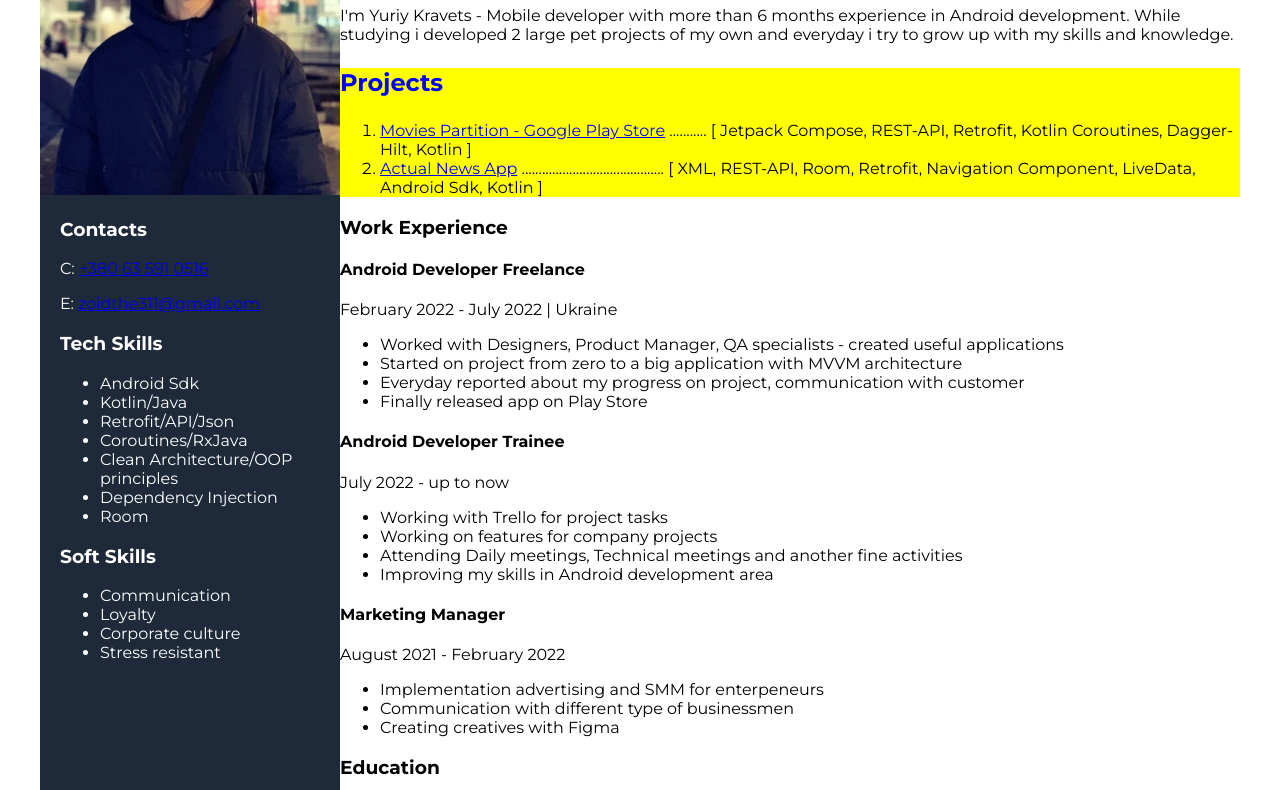
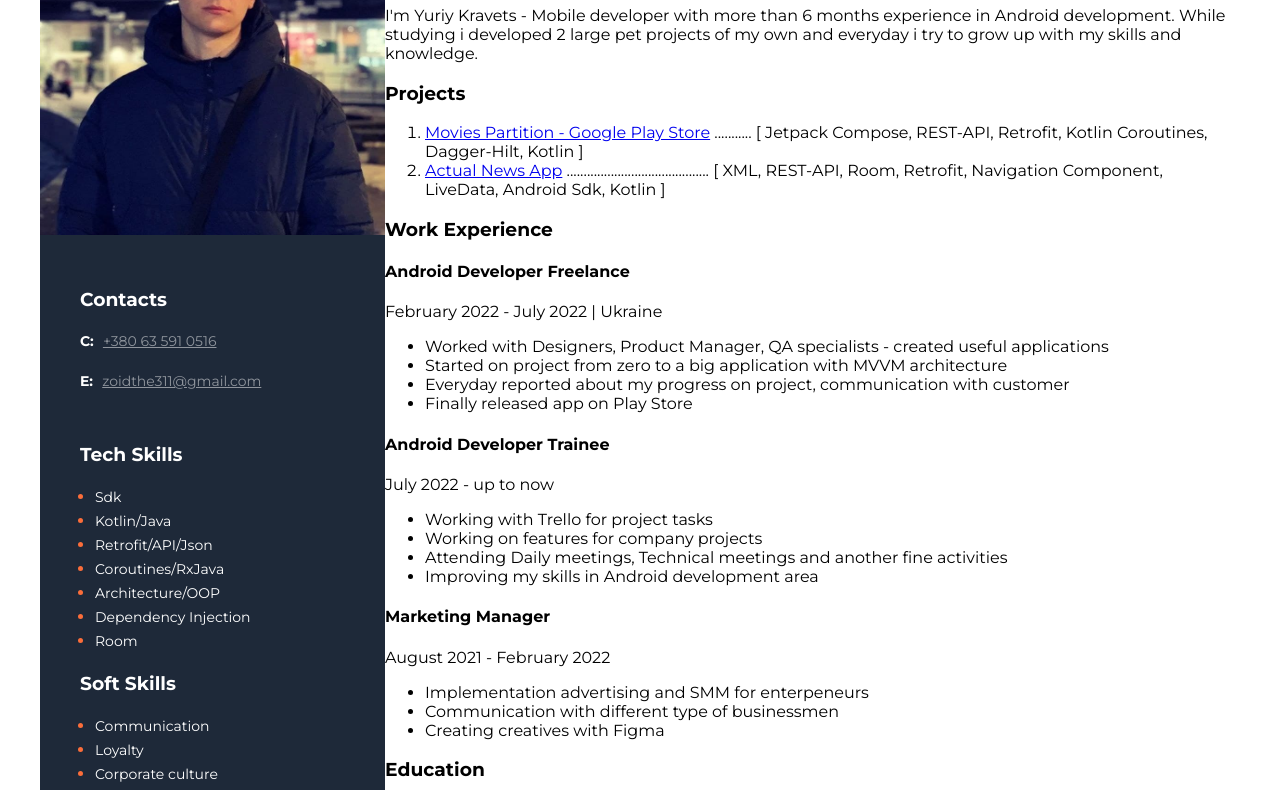
Before and after one commit to yuriycode/Resume, a plain HTML site: page index.html in a window 1280 px wide. Shown: the part 133-923 px from the top of the page. Drawn offline with Linux system fonts and the light colour scheme.

Commit message:
sidebar-update

```diff
--- a/index.html
+++ b/index.html
@@ -112,7 +112,7 @@
     <aside class="side-bar">
 
         <!--Image-->
-        <img src="img/resume_photo.jpg" alt="user photo"
+        <img src="img/resume_photo.jpg" alt="user photo" class="photo"
         height="320dp", width="300dp">
 
         <!--Contacts-->
@@ -121,11 +121,13 @@
 
             <div>
                 <p>
-                    C: <a href="tel:+380635910516">+380 63 591 0516</a>
+                    <span class="contact-type"> C:</span>
+                    <a href="tel:+380635910516" class="contact-link">+380 63 591 0516</a>
                 </p>
 
                 <p>
-                    E: <a href="mailto:zoidthe311@gmail.com">zoidthe311@gmail.com</a>
+                    <span class="contact-type"> E:</span>
+                    <a href="mailto:zoidthe311@gmail.com" class="contact-link">zoidthe311@gmail.com</a>
                 </p>
 
             </div>
@@ -134,25 +136,25 @@
         <!--Tech skills-->
         <div class="tech-skills">
         <h3>Tech Skills</h3>
-        <ul>
-            <li>Android Sdk</li>
-            <li>Kotlin/Java</li>
-            <li>Retrofit/API/Json</li>
-            <li>Coroutines/RxJava</li>
-            <li>Clean Architecture/OOP principles</li>
-            <li>Dependency Injection</li>
-            <li>Room</li>
+        <ul class="tech-skills-list">
+            <li class="tech-skills-item"><span class="tech-skills-txt">Sdk</span></li>
+            <li class="tech-skills-item"><span class="tech-skills-txt">Kotlin/Java</span></li>
+            <li class="tech-skills-item"><span class="tech-skills-txt">Retrofit/API/Json</span></li>
+            <li class="tech-skills-item"><span class="tech-skills-txt">Coroutines/RxJava</span></li>
+            <li class="tech-skills-item"><span class="tech-skills-txt">Architecture/OOP</span></li>
+            <li class="tech-skills-item"><span class="tech-skills-txt">Dependency Injection</span></li>
+            <li class="tech-skills-item"><span class="tech-skills-txt">Room</span></li>
         </ul>
     </div>
 
         <!--Soft skills-->
         <div class="soft-skills">
         <h3>Soft Skills</h3>
-        <ul>
-            <li>Communication</li>
-            <li>Loyalty</li>
-            <li>Corporate culture</li>
-            <li>Stress resistant</li>
+        <ul class="soft-skills-list">
+            <li class="soft-skills-item"><span class="soft-skills-txt">Communication</span></li>
+            <li class="soft-skills-item"><span class="soft-skills-txt">Loyalty</span></li>
+            <li class="soft-skills-item"><span class="soft-skills-txt">Corporate culture</span></li>
+            <li class="soft-skills-item"><span class="soft-skills-txt">Stress resistant</span></li>
         </ul>
     </div>
     </aside>
--- a/styles/styles.css
+++ b/styles/styles.css
@@ -16,29 +16,95 @@ body {
 /* side bar styles */
 .side-bar{
     background-color: #1E2939;
+    padding-top: 40px;
+    width: 345px;
 }
+.photo{
+    width: 345px;
+    margin-bottom: 30px;
+}
+
 
 .contacts{
     color: white;
-    margin-left: 20px;
+    font-family: 'Montserrat';
+    font-style: normal;
+    margin-left: 40px;
+    margin-bottom: 50px;
+}
+
+.contact-type{
+    font-family: 'Montserrat';
+    font-style: normal;
+    font-weight: 700;
+    font-size: 14px;
+    line-height: 24px;
+    color: white;
+    margin-right: 5px;
+
+}
+.contact-link{
+    font-family: 'Montserrat';
+    font-style: normal;
+    font-weight: 400;
+    font-size: 14px;
+    line-height: 24px;
+    /* or 171% */
+    text-decoration-line: underline;
+    color: white;
+    opacity: 0.5;
 }
 
 .tech-skills{
     color: white;
-    margin-left: 20px;
+    margin-left: 40px;
+    margin-bottom: 10px;
+}
+.tech-skills-item{
+    color: #FB6D3A;
+}
+
+.tech-skills-txt{
+    font-style: normal;
+    font-weight: 400;
+    font-size: 14px;
+    line-height: 24px;
+    color: #FFFFFF;
+}
+
+.tech-skills-list{
+    color: white;
+    padding: 0;
+    margin-left: 15px;
 }
 
 .soft-skills {
     color: white;
-    margin-left: 20px;
+    margin-left: 40px;
+    margin-bottom: 10px;
+}
+
+.soft-skills-item{
+    color: #FB6D3A;
+}
+
+.soft-skills-txt{
+    font-style: normal;
+    font-weight: 400;
+    font-size: 14px;
+    line-height: 24px;
+    color: #FFFFFF;
+}
+
+.soft-skills-list{
+    color: white;
+    padding: 0;
+    margin-left: 15px;
 }
 
 /* project styles */
 .projects {
-    background-color: yellow;
 }
 
 .project-title {
-    color: blue;
-    font-size: x-large;
 }
```
